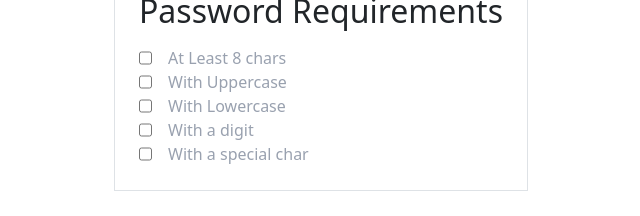
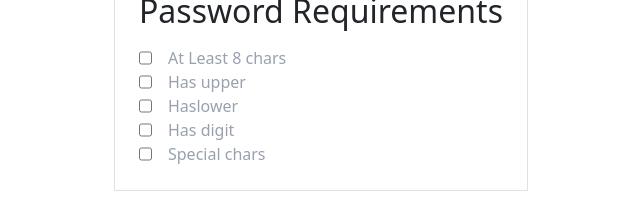
Before and after one commit to kelia01/mosh-form, a React (Vite) app: page / in a window 1280 px wide. Shown: the part 402-618 px from the top of the page, without its empty margins (319-959 px from the left). Built offline with nearby package versions, Linux system fonts and the light colour scheme.

Commit message:
Add the functions to validate

```diff
--- a/src/components/Password.tsx
+++ b/src/components/Password.tsx
@@ -17,6 +17,13 @@ const Password = () => {
     !(char >= '0' && char <= '9')
   );
 
+  const rules = [
+    {text: 'At Least 8 chars', check: lengthOk},
+    {text: 'Has upper', check: hasUpper},
+    {text: 'Haslower', check: hasLower},
+    {text: 'Has digit', check: hasDig},
+    {text: 'Special chars', check: hasSpecial},
+  ]
   return (
     <div className='min-h-screen flex justify-center items-center'>
 
@@ -24,17 +31,17 @@ const Password = () => {
         <h1 className='font-bold text-lg text-center mb-2'>Create Password</h1>
         <p className='text-gray-400 text-center mb-6'>Enter a secure password</p>
         <div className='relative'>
-        <input type={show ? 'text' : "password"} className='rounded px-6 w-66 border border-black font-extralight' placeholder='Write password'/>
+        <input type={show ? 'text' : "password"} className='rounded px-6 w-66 border border-black font-extralight' onChange={(e) => setPassword(e.target.value)} placeholder='Write password'/>
         <button className='absolute right-20 top-0.5' onClick={() => setShow(!show)}>
             {show ? <FaEyeSlash /> : <FaEye />}
             </button>
         </div>
         <h2 className='mb-3'>Password Requirements</h2>
         <div>
-           {['At Least 8 chars', 'With Uppercase', 'With Lowercase', 'With a digit', 'With a special char'].map((str, index )=> (
+           {rules.map((rule, index )=> (
             <div className='flex gap-3 text-gray-400' key={index}>
-              <input type="checkbox" className=''/>
-              <span>{str}</span>
+              <input type="checkbox" className='' checked={rule.check(password)}/>
+              <span>{rule.text}</span>
             </div>
            ))}
         </div>
```
